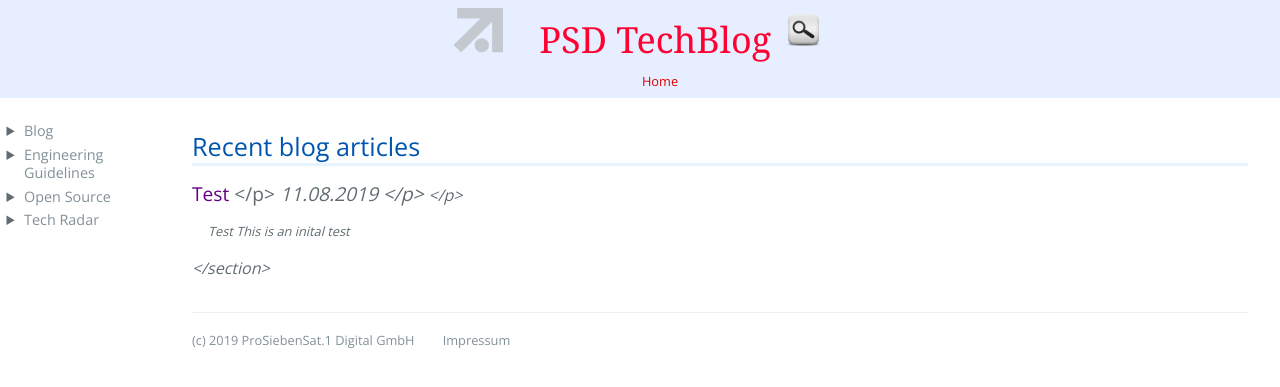
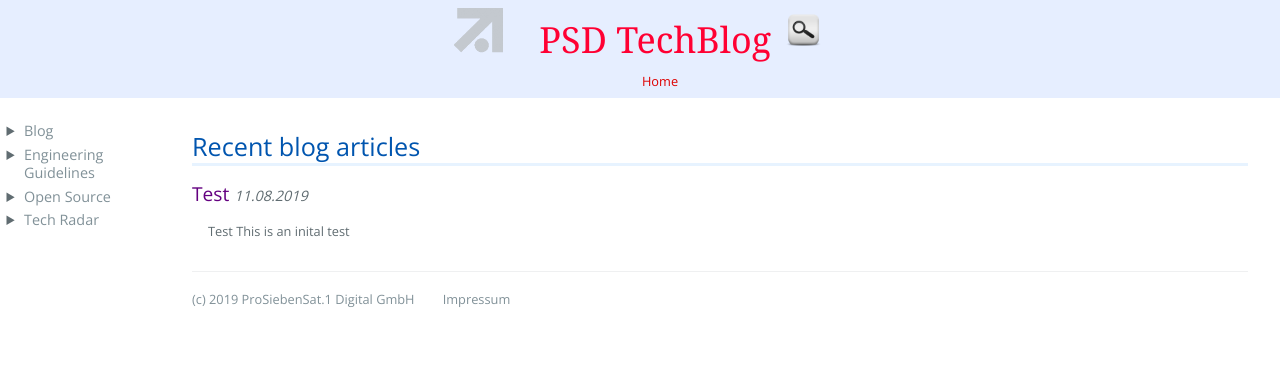
Before and after one commit to croedel/PSD-blog, a Jekyll site: the page built from blog.md, in a window 1280 px wide. Shown: the top 387 px of the page. Built offline with Jekyll 4.4.1, drawn with Linux system fonts in a browser that asks for light colours; our own code applies the rules of GitHub Pages for plain Markdown files.

Commit message:
Update blog.md

```diff
--- a/blog.md
+++ b/blog.md
@@ -10,9 +10,9 @@ author: Christian Rödel
     {% if post.image %}
       <img class="image" src="{{ site.baseurl }}/assets/images/{{ post.image }}"/>
     {% endif %}
-      <span class="title"> <a href="{{ post.url | prepend: site.baseurl }}">{{ post.title }}</a> </p>
-      <span class="date"> {{ post.date | date: '%d.%m.%Y' }} </p>
-      <span class="author"> {{ post.author }} </p>
+      <span class="title"> <a href="{{ post.url | prepend: site.baseurl }}">{{ post.title }}</a> </span>
+      <span class="date"> {{ post.date | date: '%d.%m.%Y' }} </span>
+      <span class="author"> {{ post.author }} </span>
       <p class="excerpt"> {{ post.content | strip_html | truncatewords: 50 }} </p>
   </section>
 {% endfor %}
```
